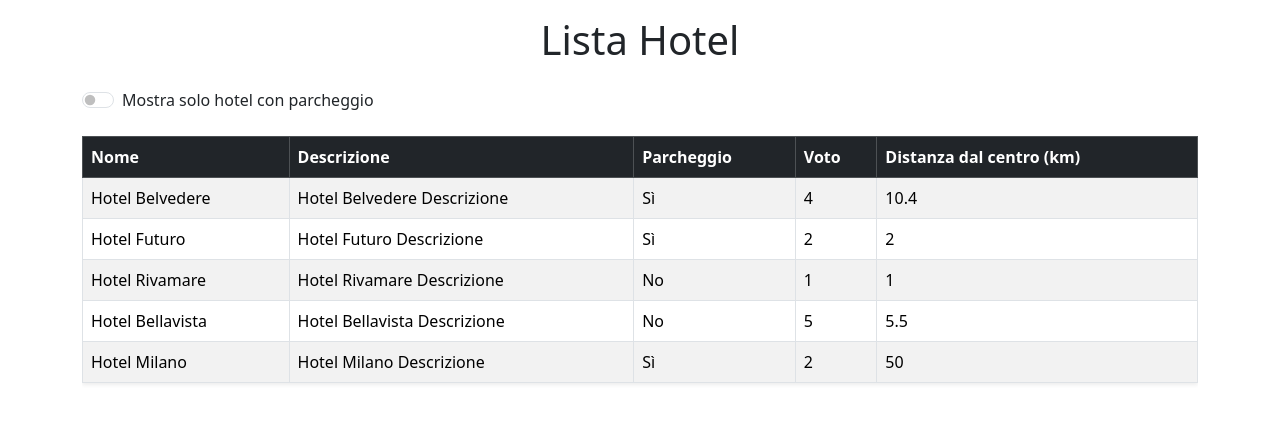
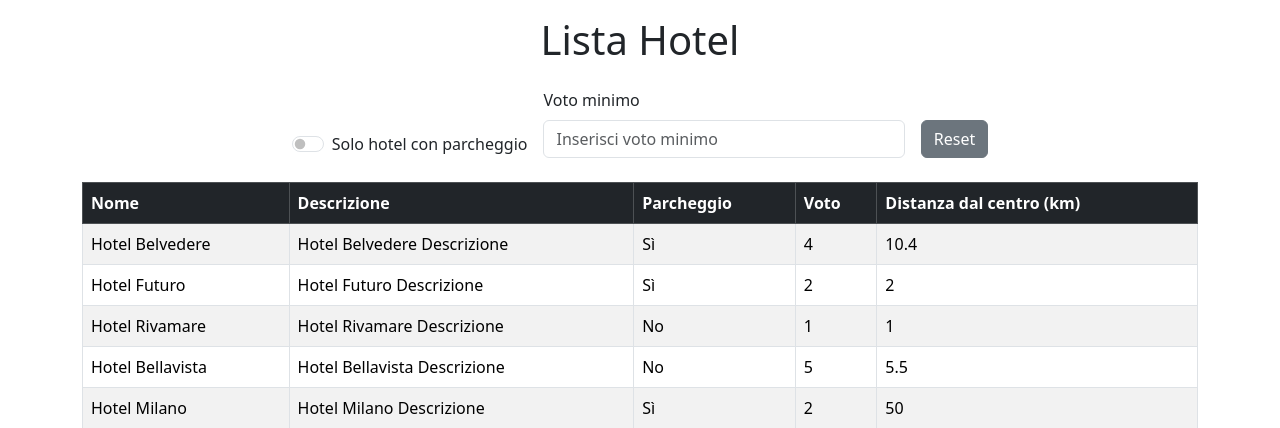
Before and after one commit to MauroBorzi/php-hotel, a PHP site: page / in a window 1280 px wide. Shown: the top 428 px of the page. Run offline with PHP 8.4, Linux system fonts and the light colour scheme.

Commit message:
Add vote form

```diff
--- a/index.php
+++ b/index.php
@@ -4,7 +4,7 @@
 <head>
   <meta charset="UTF-8">
   <meta name="viewport" content="width=device-width, initial-scale=1.0">
-  <link href="https://cdn.jsdelivr.net/npm/bootstrap@5.3.8/dist/css/bootstrap.min.css" rel="stylesheet" integrity="sha384-sRIl4kxILFvY47J16cr9ZwB07vP4J8+LH7qKQnuqkuIAvNWLzeN8tE5YBujZqJLB" crossorigin="anonymous">
+  <link href="https://cdn.jsdelivr.net/npm/bootstrap@5.3.8/dist/css/bootstrap.min.css" rel="stylesheet">
   <title>PHP Hotels</title>
 </head>
 
@@ -12,7 +12,6 @@
   <?php
 
   $hotels = [
-
     [
       'name' => 'Hotel Belvedere',
       'description' => 'Hotel Belvedere Descrizione',
@@ -51,16 +50,21 @@
   ];
 
   $filterParking = isset($_GET['parking']) && $_GET['parking'] === '1';
+  $filterVote = isset($_GET['min_vote']) && is_numeric($_GET['min_vote']) ? (int)$_GET['min_vote'] : null;
 
-  if ($filterParking) {
-    $hotels = array_filter($hotels, fn($hotel) => $hotel['parking']);
-  }
+  $filteredHotels = array_filter($hotels, function ($hotel) use ($filterParking, $filterVote) {
+    if ($filterParking && !$hotel['parking']) return false;
+    if ($filterVote !== null && $hotel['vote'] < $filterVote) return false;
+    return true;
+  });
   ?>
 
   <div class="container">
     <h1 class="text-center py-3">Lista Hotel</h1>
 
     <form method="GET" class="mb-4">
+      <div class="row justify-content-center g-3 align-items-end">
+        <div class="col-12 col-md-auto d-flex align-items-center">
           <div class="form-check form-switch">
             <input
               class="form-check-input"
@@ -70,9 +74,28 @@
               id="parking"
               <?= $filterParking ? 'checked' : '' ?>
               onchange="this.form.submit()">
-        <label class="form-check-label" for="parking">
-          Mostra solo hotel con parcheggio
-        </label>
+            <label class="form-check-label" for="parking">Solo hotel con parcheggio</label>
+          </div>
+        </div>
+
+        <div class="col-12 col-md-4">
+          <label for="min_vote" class="form-label">Voto minimo</label>
+          <input
+            type="number"
+            class="form-control"
+            name="min_vote"
+            id="min_vote"
+            min="1"
+            max="5"
+            placeholder="Inserisci voto minimo"
+            value="<?= $filterVote ?? '' ?>"
+            onchange="this.form.submit()">
+        </div>
+
+        <div class="col-12 col-md-auto d-flex flex-column">
+          <label class="form-label invisible">Reset</label>
+          <a href="<?= $_SERVER['PHP_SELF'] ?>" class="btn btn-secondary mt-1 mt-md-0">Reset</a>
+        </div>
       </div>
     </form>
 
@@ -88,20 +111,25 @@
           </tr>
         </thead>
         <tbody>
-          <?php foreach ($hotels as $hotel): ?>
+          <?php if (empty($filteredHotels)): ?>
             <tr>
-              <td><?= $hotel['name'] ?></td>
-              <td><?= $hotel['description'] ?></td>
+              <td colspan="5" class="text-center text-muted">Nessun hotel trovato con i criteri selezionati.</td>
+            </tr>
+          <?php else: ?>
+            <?php foreach ($filteredHotels as $hotel): ?>
+              <tr>
+                <td><?= htmlspecialchars($hotel['name']) ?></td>
+                <td><?= htmlspecialchars($hotel['description']) ?></td>
                 <td><?= $hotel['parking'] ? 'Sì' : 'No' ?></td>
                 <td><?= $hotel['vote'] ?></td>
                 <td><?= $hotel['distance_to_center'] ?></td>
               </tr>
             <?php endforeach; ?>
+          <?php endif; ?>
         </tbody>
       </table>
     </div>
   </div>
-
 </body>
 
 </html>
```
Lines whose indentation alone changed are shown as unchanged.
